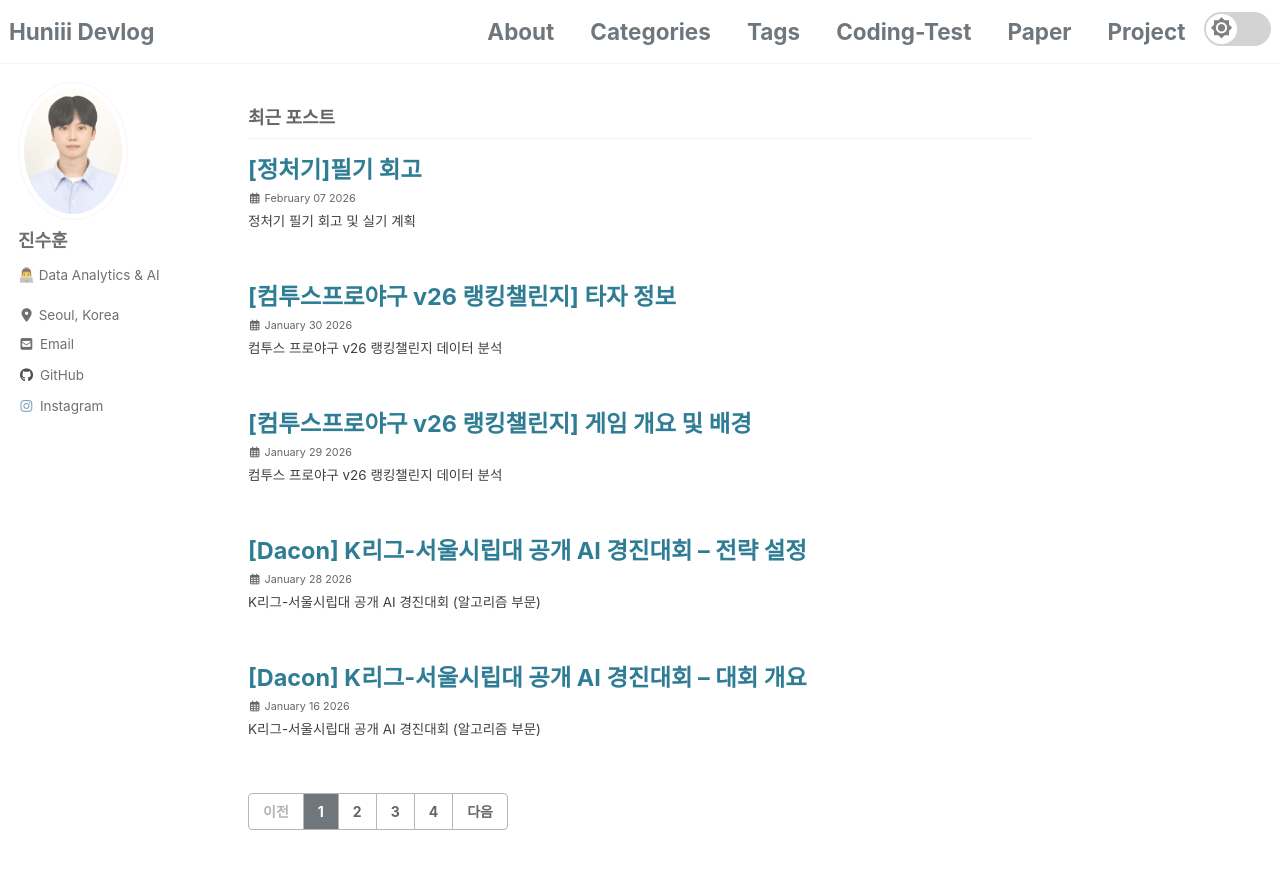
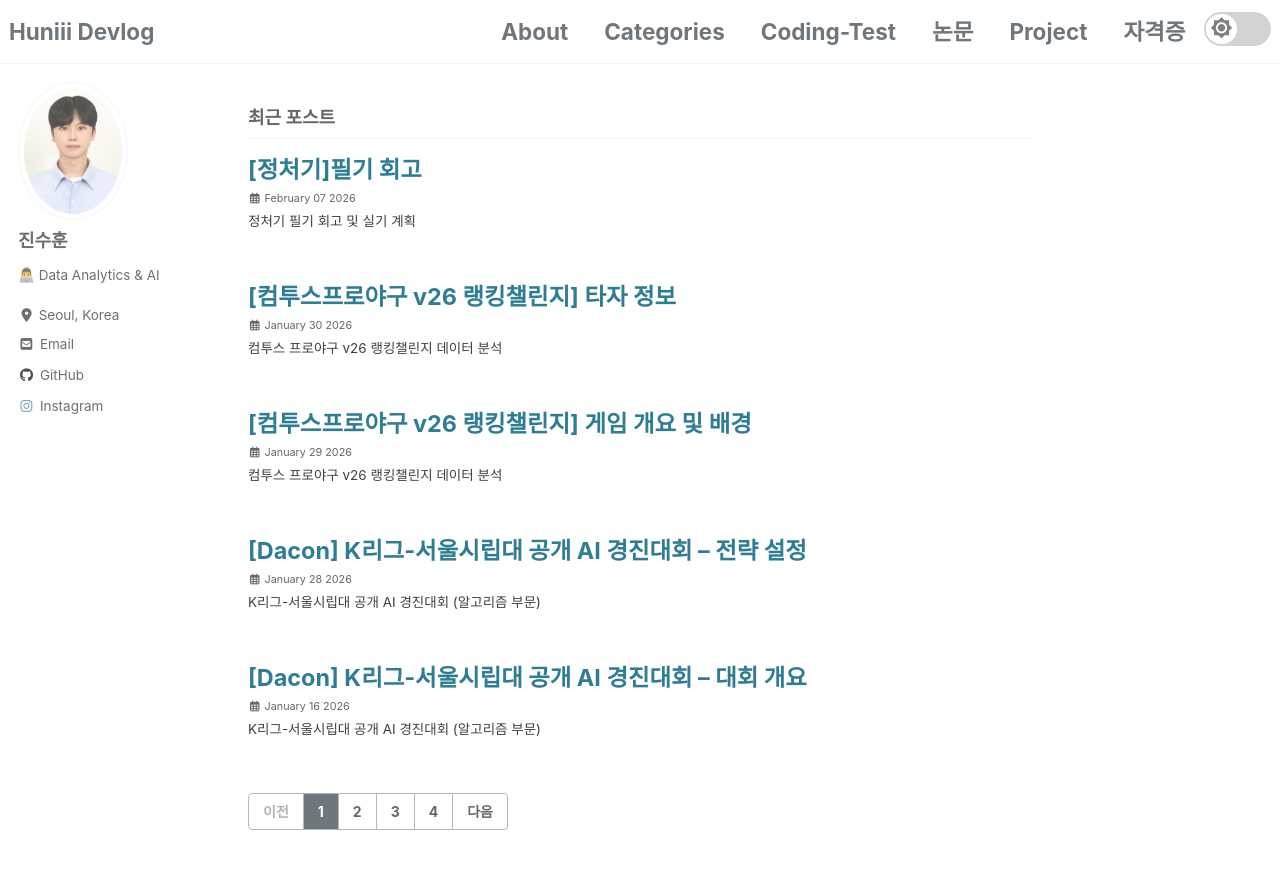
Before and after one commit to huniii32/huniii32.github.io, a Jekyll site: the page built from index.html, in a window 1280 px wide and 900 px high. Shown: the top 869 px of the window. Built offline with Jekyll 4.4.1, drawn with Linux system fonts in a browser that asks for light colours; cached includes are drawn as plain includes; nearby versions of some CDN libraries; some web fonts are replaced; the list of posts is cut into pages by our own code.

Commit message:
Fix: Posting

```diff
--- a/_data/navigation.yml
+++ b/_data/navigation.yml
@@ -4,11 +4,11 @@ main:
     url: /about/
   - title: "Categories"
     url: /categories/
-  - title: "Tags"
-    url: /tags/
   - title: "Coding-Test"
     url: /codingtest/
-  - title: "Paper"
+  - title: "논문"
     url: /paper/
   - title: "Project"
     url: /project/
+  - title: "자격증"
+    url: /certification/
```
Also changed, not shown: _posts/2026-02-07-certification-01.md (+4 -2 lines).
